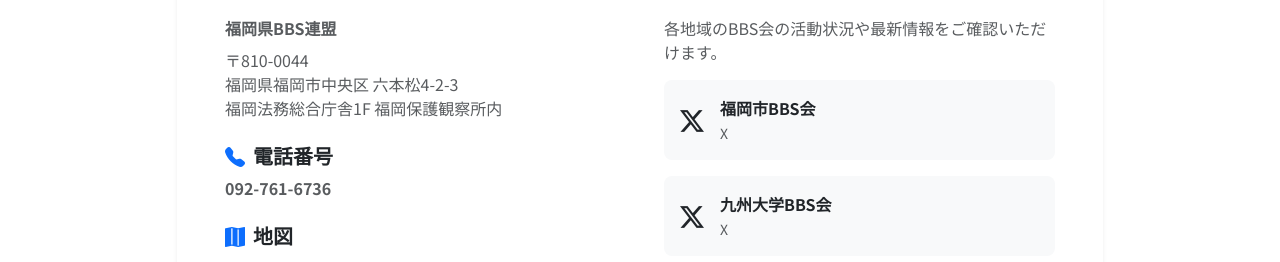
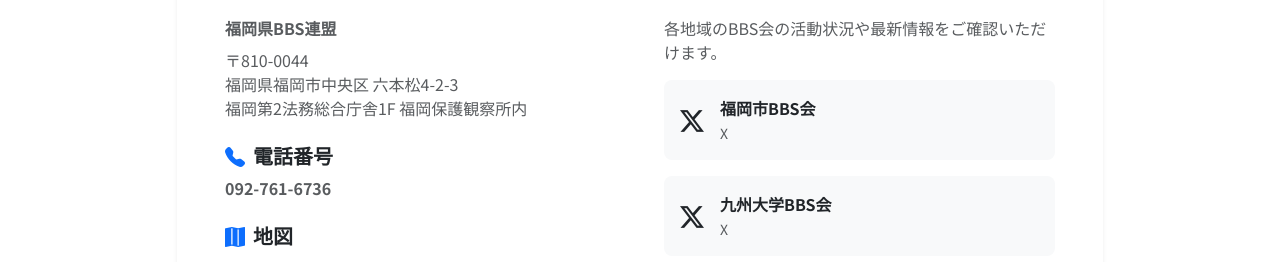
Before and after one commit to fukuokaprefbbs/fukuokaprefbbs.github.io, a Jekyll site: the page built from index.html, in a window 1280 px wide and 900 px high, scrolled down 1833 px. Shown: the part 164-426 px from the top of the window. Built offline with Jekyll 4.4.1, drawn with Linux system fonts in a browser that asks for light colours.

Commit message:
Update site.yml

```diff
--- a/_data/site.yml
+++ b/_data/site.yml
@@ -30,7 +30,7 @@ address:
   prefecture: "福岡県"
   city: "福岡市中央区"
   street: "六本松4-2-3"
-  building: "福岡法務総合庁舎1F 福岡保護観察所内"
+  building: "福岡第2法務総合庁舎1F 福岡保護観察所内"
 
 # 活動内容
 activities:
```
